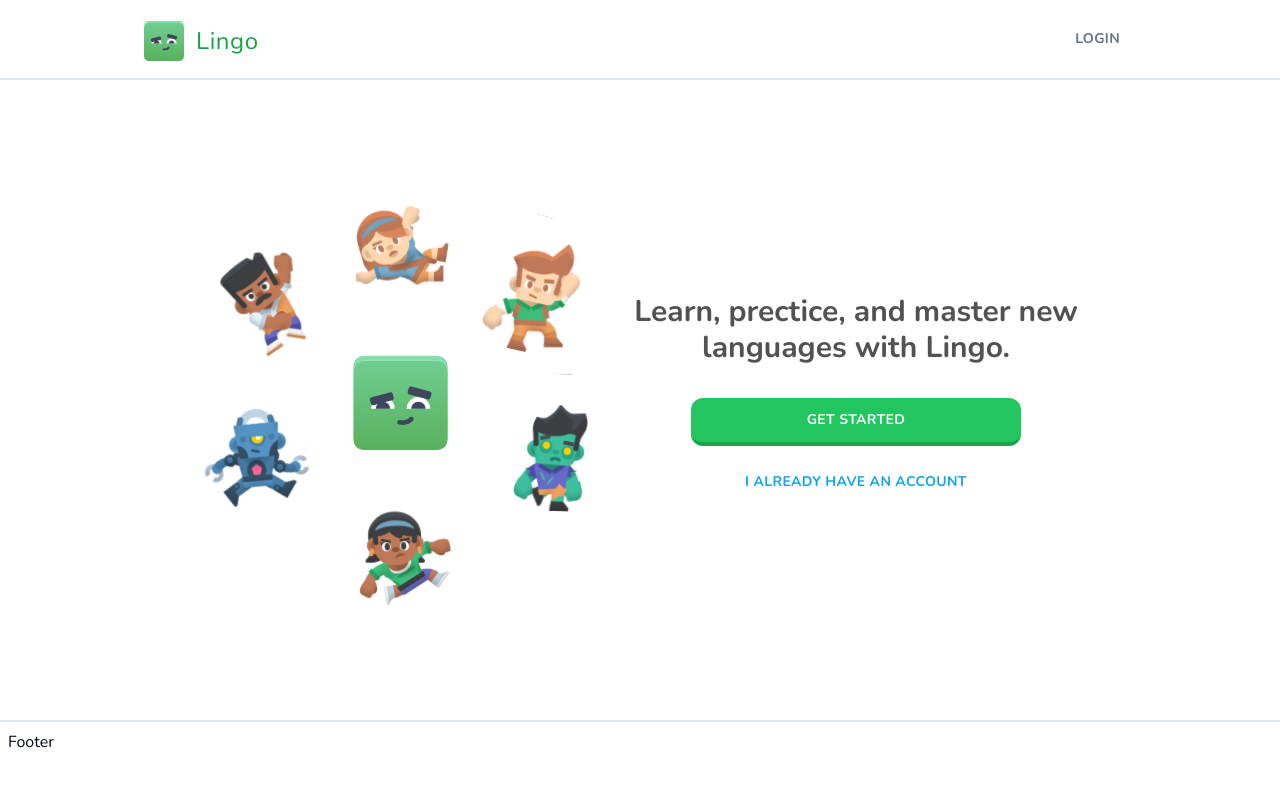
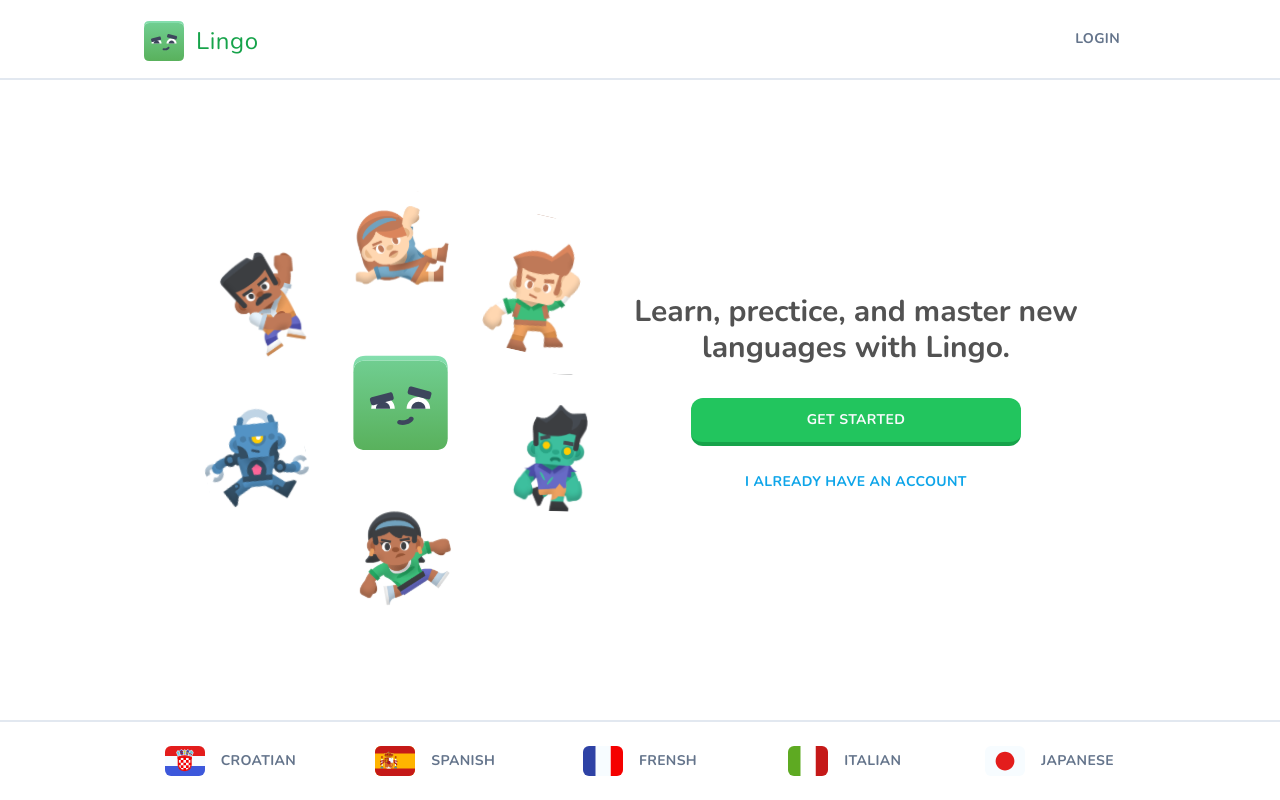
Before and after one commit to GuilhermeDesoler/lingo-clone, a Next.js app: page / in a window 1280 px wide. Built offline with nearby package versions, Linux system fonts and the light colour scheme; no server answers.

Commit message:
feat: add flag buttons to marketing page footer

```diff
--- a/app/(marketing)/footer.tsx
+++ b/app/(marketing)/footer.tsx
@@ -1,7 +1,50 @@
+import { Button } from "@/components/ui/button";
+import Image from "next/image";
+
+type Flags = {
+  src: string;
+  label: string;
+}
+
+const flags: Flags[] = [{
+  src: "hr",
+  label: "Croatian",
+},
+{
+  src: "es",
+  label: "Spanish",
+},
+{
+  src: "fr",
+  label: "Frensh",
+},
+{
+  src: "it",
+  label: "Italian",
+},
+{
+  src: "jp",
+  label: "Japanese",
+},
+];
+
 export const Footer = () => {
-    return (
-        <footer className="hidden lg:block h-20 w-full border-t-2 border-slate-200 p-2">
-            Footer
-        </footer>
-    );
+  return (
+    <footer className="hidden lg:block h-20 w-full border-t-2 border-slate-200 p-2">
+      <div className="max-w-screen-lg mx-auto flex items-center justify-evenly h-full">
+        {flags.map((value, index) => (
+          <Button key={value.label} size="lg" variant="ghost" className="w-full">
+            <Image
+              src={`/${value.src}.svg`}
+              alt={value.label}
+              height={32}
+              width={40}
+              className="mr-4 rounded-md"
+            />
+            {value.label}
+          </Button>
+        ))}
+      </div>
+    </footer>
+  );
 }
```
